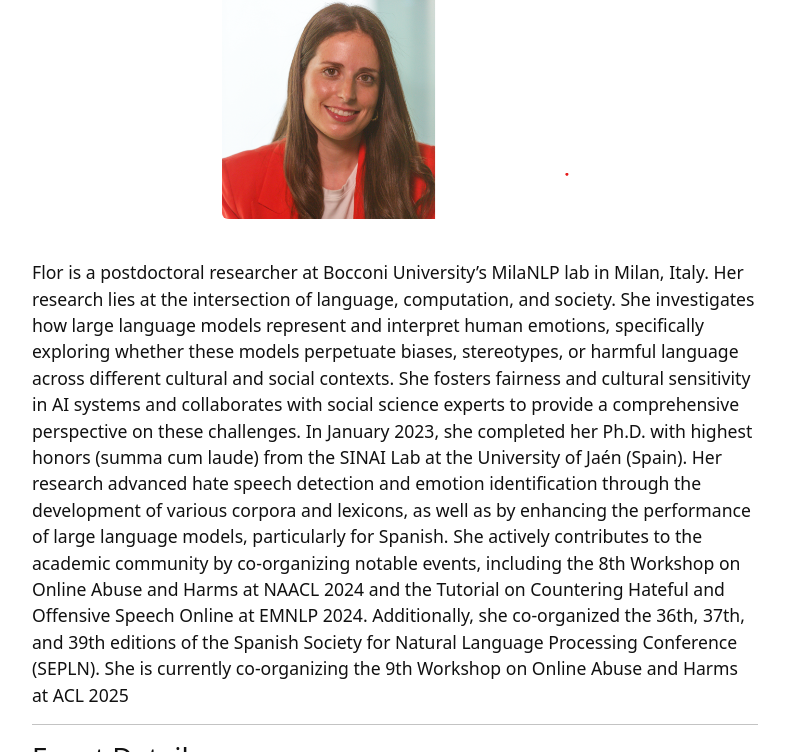
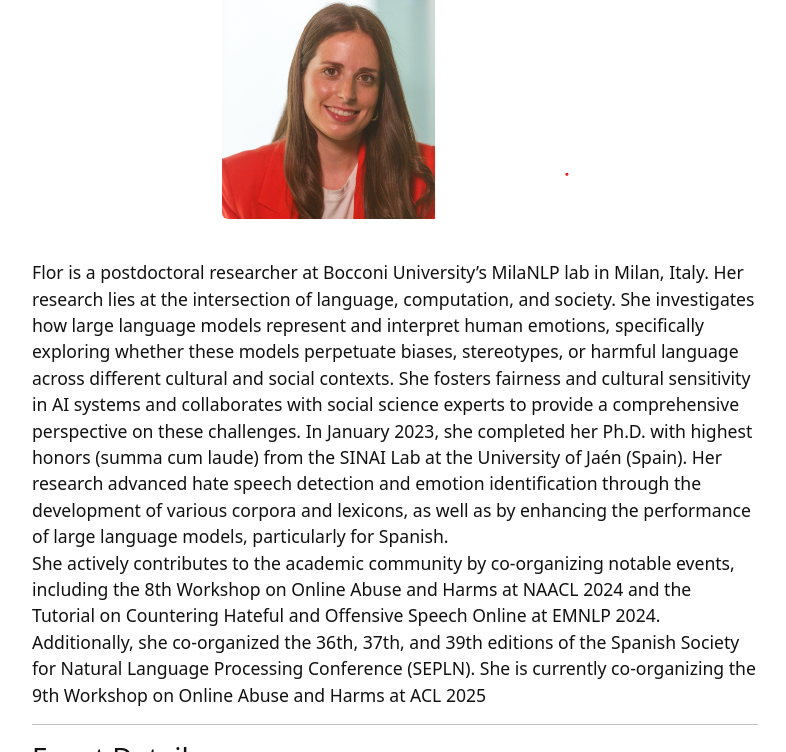
Before and after one commit to lppohl/wi-workshop.github.io, a Jekyll site: the page built from index.md, in a window 1280 px wide and 900 px high, scrolled down 1559 px, cut to the strip 0-752 px from the top of the window. Shown: the whole strip, without its empty margins (245-1031 px from the left). Built offline with Jekyll 4.4.1, drawn with Linux system fonts in a browser that asks for light colours.

```diff
--- a/index.md
+++ b/index.md
@@ -22,14 +22,15 @@ This hybrid workshop is meant to provide the space for interdisciplinary exchang
 Zeerak is a Chancellor’s Fellow (~Assistant Professor in the U.S.) in Responsible Machine Learning and Artificial Intelligence at the Centre for Technomoral Futures and the School of Informatics, where they are a member of the Institute for Language, Cognition and Computation, at the University of Edinburgh. Zeerak is one  of the 2024 visiting research fellows at [HIIG](https://www.hiig.de), and have recently joined [DAIR](https://www.dair-institute.org/) (Distributed AI Research Institute) as a faculty fellow. They work on the intersection between machine learning, science and technology studies, and media studies. Zeerak's research seeks to examine how machine learning systems interact with our societies and the downstream effects of introducing machine learning to our society.
 
 
-Link to website:  [https://zeerak.org](https://zeerak.org) <br>
+Link to website:  [https://zeerak.org](https://zeerak.org)
+<br>
 
 **Flor Miriam Plaza del Arco**
 
 {% include figure.html img="photo_flor_plaza.png" alt="a portrait picture of Flor Miriam Plaza del Arco" caption="" width="50%" %}
 
 Flor is a postdoctoral researcher at Bocconi University's MilaNLP lab in Milan, Italy. Her research lies at the intersection of language, computation, and society. She investigates how large language models represent and interpret human emotions, specifically exploring whether these models perpetuate biases, stereotypes, or harmful language across different cultural and social contexts. She fosters fairness and cultural sensitivity in AI systems and collaborates with social science experts to provide a comprehensive perspective on these challenges.
-In January 2023, she completed her Ph.D. with highest honors (summa cum laude) from the SINAI Lab at the University of Jaén (Spain). Her research advanced hate speech detection and emotion identification through the development of various corpora and lexicons, as well as by enhancing the performance of large language models, particularly for Spanish.
+In January 2023, she completed her Ph.D. with highest honors (summa cum laude) from the SINAI Lab at the University of Jaén (Spain). Her research advanced hate speech detection and emotion identification through the development of various corpora and lexicons, as well as by enhancing the performance of large language models, particularly for Spanish. <br>
 She actively contributes to the academic community by co-organizing notable events, including the 8th Workshop on Online Abuse and Harms at NAACL 2024 and the Tutorial on Countering Hateful and Offensive Speech Online at EMNLP 2024. Additionally, she co-organized the 36th, 37th, and 39th editions of the Spanish Society for Natural Language Processing Conference (SEPLN). She is currently co-organizing the 9th Workshop on Online Abuse and Harms at ACL 2025
 
 ------
```
Also changed, not shown: other parts of index.md (+1 -1 lines).
